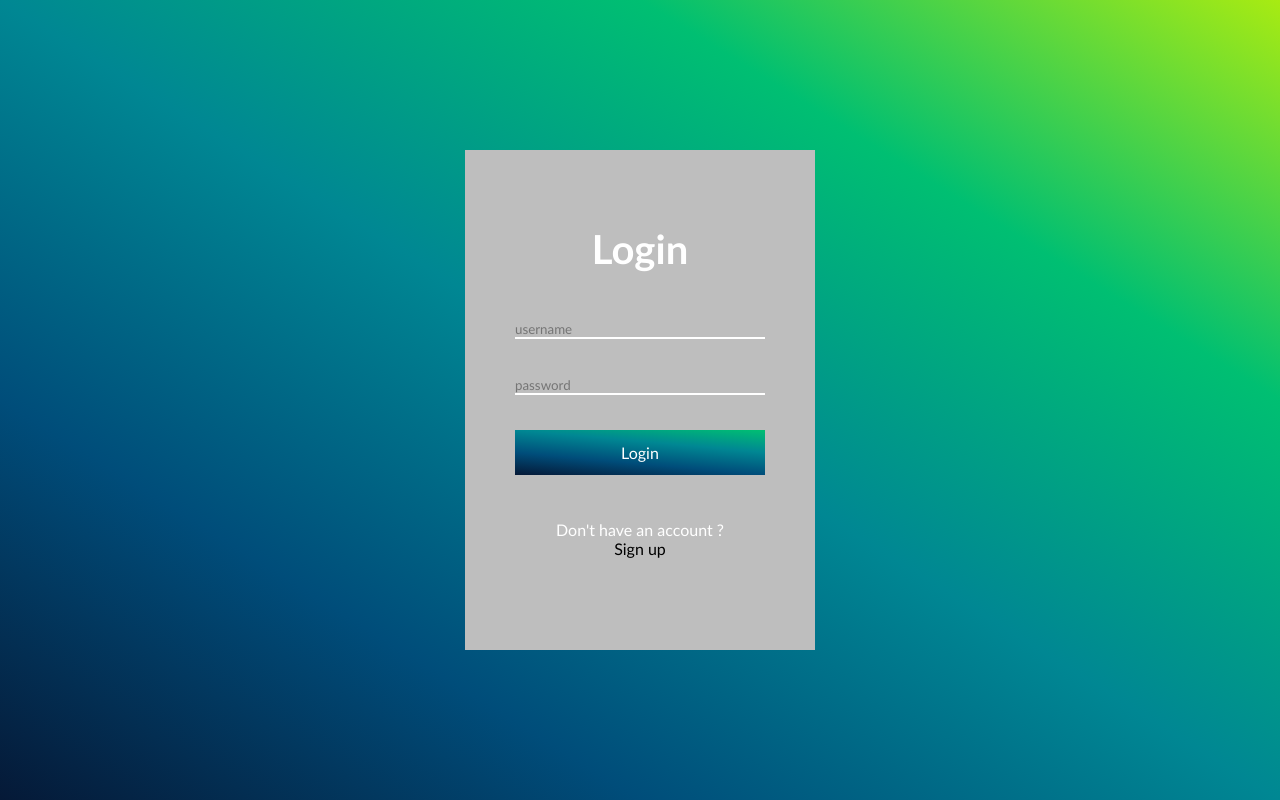
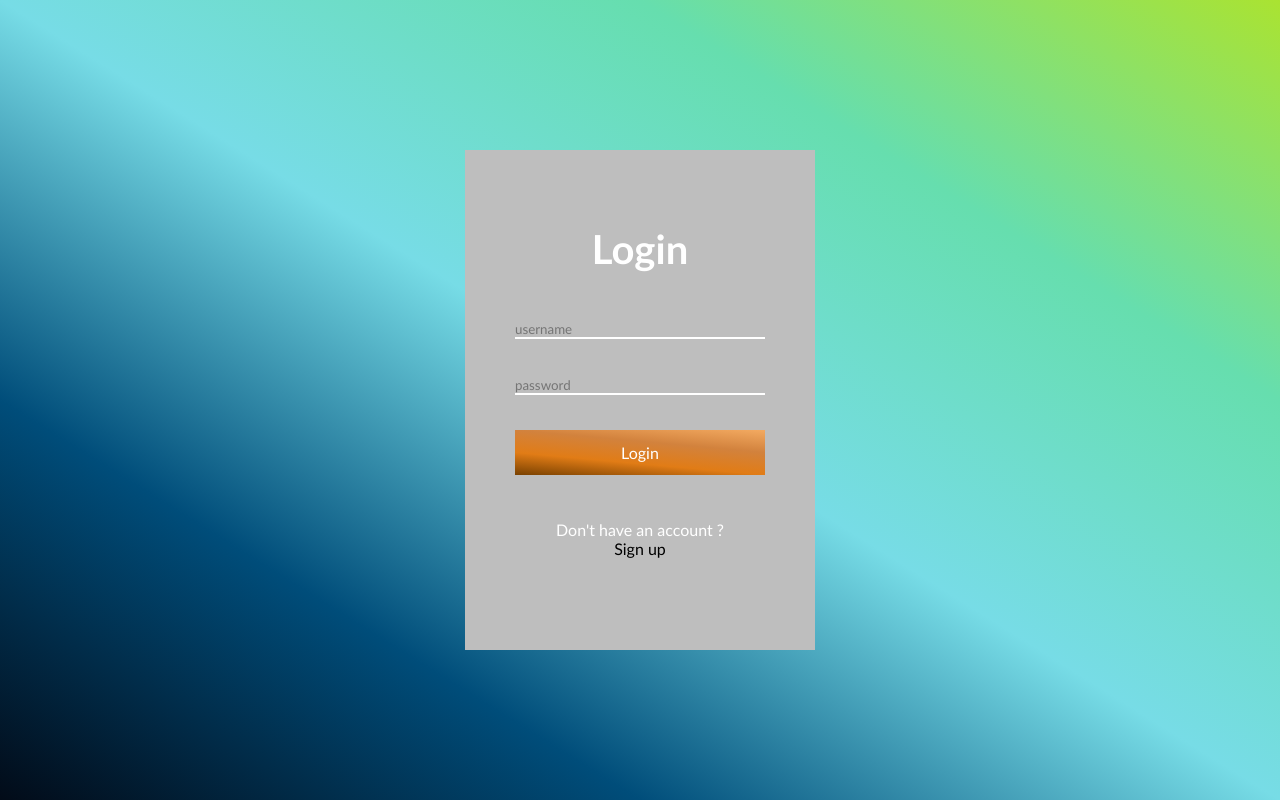
Before and after one commit to dips6202/LOGIN, a PHP site: page /login.php in a window 1280 px wide. Run offline with PHP 8.4, Linux system fonts and the light colour scheme.

Commit message:
inital commit

```diff
--- a/main.css
+++ b/main.css
@@ -7,7 +7,7 @@
 }
 body{
     min-height: 100vh;
-    background: linear-gradient(to right top, #051937, #004d7a, #008793, #00bf72, #a8eb12);
+    background: linear-gradient(to right top, #020b18, #004d7a, #77dce6, #66deae, #aae331);
 }
 form{
     background: #bebebe;
@@ -42,7 +42,7 @@ h1{
     width: 100%;
     border: none;
     outline: none;
-    background: linear-gradient(to right top, #051937, #004d7a, #008793, #00bf72, #a8eb12);
+    background: linear-gradient(to right top, #794101, #e17c16, #d2823d, #f3aa61, #ebb986);
     background-size: 200%;
     color: white;
     font-size: 16px;
```
